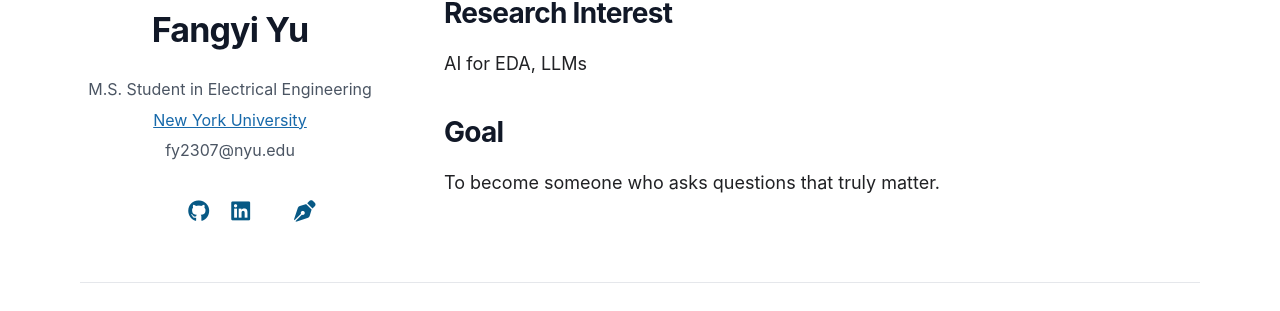
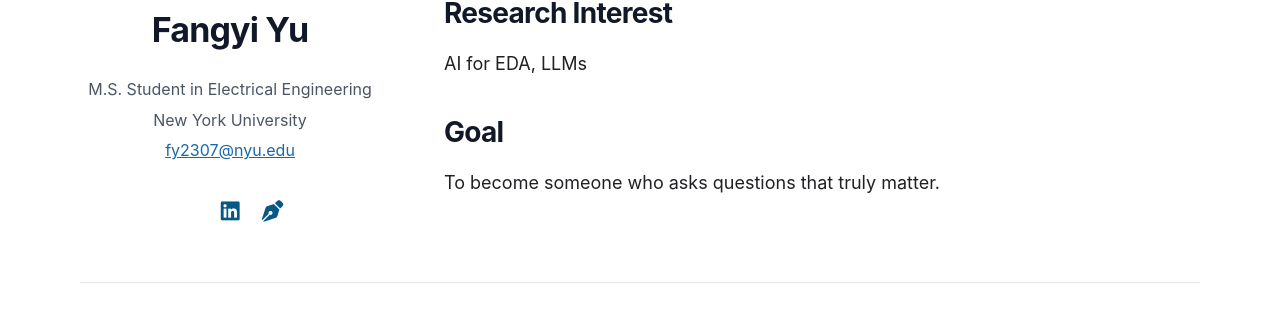
Before and after one commit to fangyiyu02/fangyiyu02.github.io, a Jekyll site: the page built from index.md, in a window 1280 px wide. Shown: the part 300-611 px from the top of the page. Built offline with Jekyll 4.4.1, drawn with Linux system fonts in a browser that asks for light colours; a style sheet for code colours, icons or effects is not loaded; our own code applies the rules of GitHub Pages for plain Markdown files.

Commit message:
Update profile links and contact information
Remove the GitHub and X profile links, display the university as plain text, and make the email address a clickable mailto link.

```diff
--- a/_config.yml
+++ b/_config.yml
@@ -14,9 +14,7 @@ canonical: https://fangyiyu02.github.io/
 # If you don't need one of them, you may delete the corresponding line.
 google_scholar: https://scholar.google.com/
 cv_link: assets/files/curriculum_vitae.pdf
-github_link: https://github.com/
 linkedin: https://www.linkedin.com/in/fangyi-yu-7bb09236a/
-twitter: https://twitter.com/
 blog_link: /#blog
 
 # Images (e.g., your profile picture and your website's favicon)
--- a/_layouts/homepage.html
+++ b/_layouts/homepage.html
@@ -54,15 +54,13 @@
         {% endif %}
 
         {% if site.affiliation %}
-        <p class="profile-affiliation">
-          <a href="{{ site.affiliation_link }}" rel="noopener">
-            {{ site.affiliation }}
-          </a>
-        </p>
+        <p class="profile-affiliation">{{ site.affiliation }}</p>
         {% endif %}
 
         {% if site.email %}
-        <p class="profile-email">{{ site.email }}</p>
+        <p class="profile-email">
+          <a href="mailto:{{ site.email }}">{{ site.email }}</a>
+        </p>
         {% endif %}
 
         <div class="social-icons">
```
